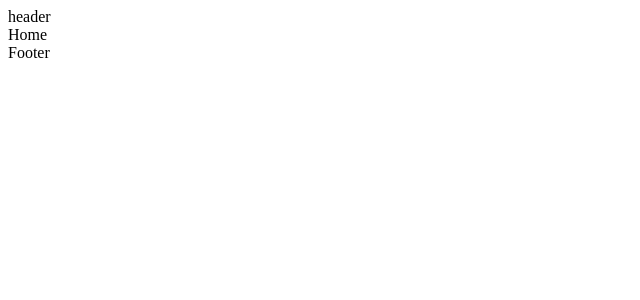
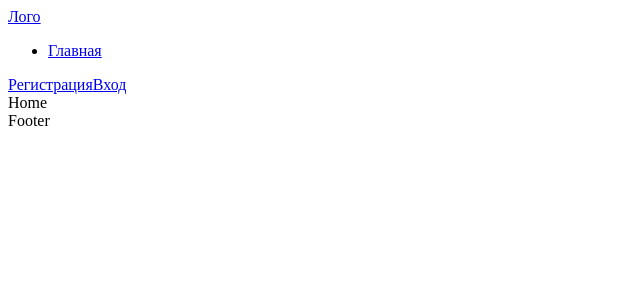
Before and after one commit to Puhovon/front-diplom, a React (Vite) app: page / in a window 1280 px wide. Shown: the top 300 px of the page, without its empty margins (0-640 px from the left). Built offline with nearby package versions, Linux system fonts and the light colour scheme.

Commit message:
update pages

```diff
--- a/src/App.jsx
+++ b/src/App.jsx
@@ -5,7 +5,7 @@ import Layout from '@components/Layout';
 
 
 import '@styles/global.css'
-import '@styles/varibles.css'
+import '@styles/variables.css'
 
 
 
--- a/src/components/Header.jsx
+++ b/src/components/Header.jsx
@@ -1,8 +1,38 @@
+import React from 'react';
+import { Link, NavLink } from 'react-router-dom';
+
 import styles from '@styles/header.module.css'
 
 const Header = () => {
-    return(
-        <div className={styles.header}>header</div>
-    )
+    return (
+        <header className={styles.header}>
+            <div className={styles.container}>
+                <Link to="/" className={styles.logoLink} aria-label="Homepage">
+                    {/* <img src={logo} alt="Company Logo" className={styles.logo} /> */}
+                    Лого
+                </Link>
+
+                <nav className={styles.nav} aria-label="Main navigation">
+                    <ul className={styles.navList}>
+                        <li>
+                            <NavLink to="/" className={({ isActive }) => isActive ? `${styles.navLink} ${styles.active}` : styles.navLink}>
+                                Главная
+                            </NavLink>
+                        </li>
+
+                    </ul>
+                </nav>
+                <div className={styles.authButtons}>
+                    <Link to="/register" className={`${styles.authButton} ${styles.register}`}>
+                        Регистрация
+                    </Link>
+                    <Link to="/login" className={styles.authButton}>
+                        Вход
+                    </Link>
+                </div>
+            </div>
+        </header>
+    );
+
 };
 export default Header;
--- a/src/components/forms/RegistrationForm.jsx
+++ b/src/components/forms/RegistrationForm.jsx
@@ -1,3 +1,5 @@
+
+
 const RegistrationForm = () => {
     return (
         <>
--- a/src/pages/registrationPage.jsx
+++ b/src/pages/registrationPage.jsx
@@ -1,5 +1,5 @@
 import RegistrationForm from "@components/forms/RegistrationForm";
-import '@styles/registration.module.css'
+import '@styles/registrationPage.module.css'
 
 export default () => {
     return (
```
Also changed, not shown: src/components/forms/LoginForm.jsx (added, +8 -0 lines), src/styles/loginForm.module.css (added), src/styles/registration.module.css (deleted), src/styles/registrationPage.module.css (added), src/styles/variables.css (added), src/styles/varibles.css (deleted).
